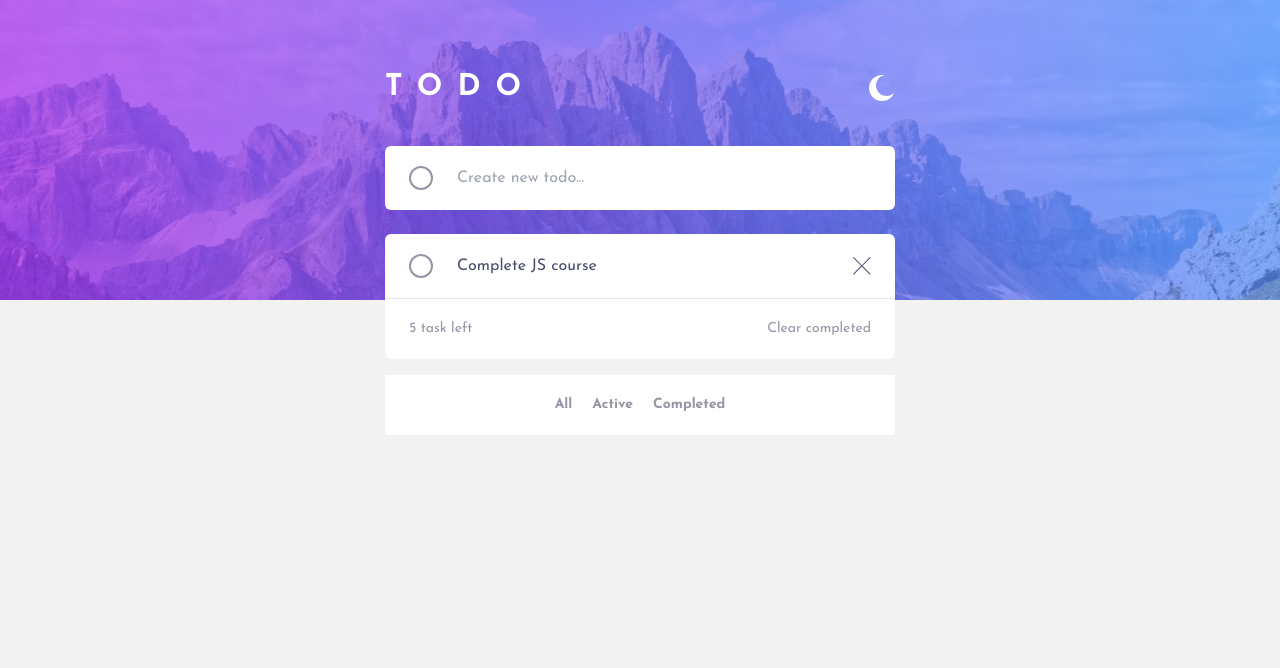
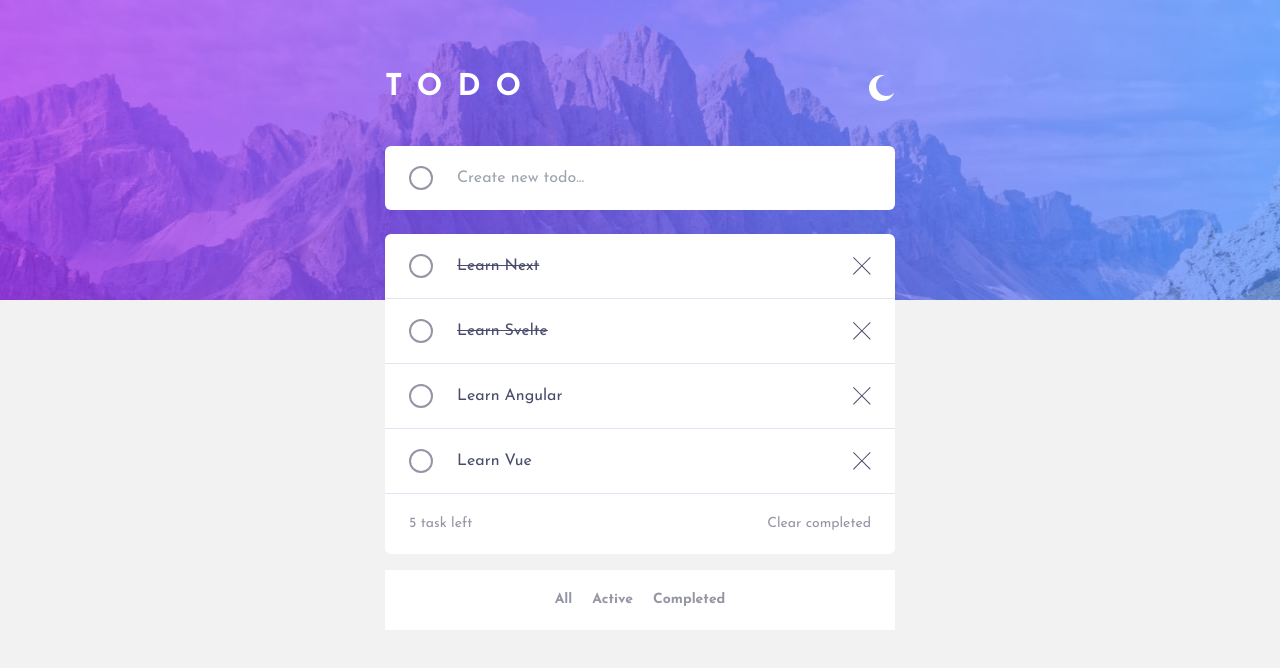
Before and after one commit to webmasterft/FrontEnd-Mentor-React-todo-app, a React (Create React App) app: page / in a window 1280 px wide. Shown: the top 668 px of the page. Built offline with nearby package versions, Linux system fonts and the light colour scheme.

Commit message:
Create Todo

```diff
--- a/src/App.js
+++ b/src/App.js
@@ -4,15 +4,48 @@ import TodoList from './components/TodoList';
 import TodoComputed from './components/TodoComputed';
 import TodoCreate from './components/TodoCreate';
 import TodoFilter from './components/TodoFilter';
+import { useState } from 'react';
+
+const initialTodos = [
+  {
+    id: 1,
+    title: 'Learn Next',
+    completed: true,
+  },
+  {
+    id: 2,
+    title: 'Learn Svelte',
+    completed: true,
+  },
+  {
+    id: 3,
+    title: 'Learn Angular',
+    completed: false,
+  },
+  {
+    id: 4,
+    title: 'Learn Vue',
+    completed: false,
+  },
+];
 
 function App() {
+  const [todos, setTodos] = useState(initialTodos);
+  const createTodo = title => {
+    const newTodo = {
+      id: Date.now(),
+      title,
+      completed: false,
+    };
+    setTodos([...todos, newTodo]);
+  };
   return (
     <>
       <div className="container mx-auto max-w-[540px]">
         <Header />
-        <TodoCreate />
+        <TodoCreate createTodo={createTodo} />
         <main>
-          <TodoList />
+          <TodoList todos={todos} />
           <TodoComputed />
           <TodoFilter />
         </main>
--- a/src/components/TodoCreate.jsx
+++ b/src/components/TodoCreate.jsx
@@ -1,14 +1,29 @@
-import React from 'react';
+import React, { useState } from 'react';
 
-const TodoCreate = () => {
+const TodoCreate = ({ createTodo }) => {
+  const [title, setTitle] = useState('');
+  const handleSubmit = e => {
+    e.preventDefault();
+    if (!title.trim()) {
+      return setTitle('');
+    }
+    createTodo(title);
+    setTitle('');
+  };
+
   return (
-    <form className="mt-[40px] mb-[24px] w-full bg-white rounded-md py-5 px-6 overflow-hidden flex items-center gap-[24px]">
+    <form
+      onSubmit={handleSubmit}
+      className="mt-[40px] mb-[24px] w-full bg-white rounded-md py-5 px-6 overflow-hidden flex items-center gap-[24px]"
+    >
       <span className="rounded-full w-[24px] h-[24px] border-2 block shrink-0 border-gray"></span>
       <input
         className="w-full text-gray outline-none"
         type="text"
         placeholder="Create new todo..."
-      ></input>
+        value={title}
+        onChange={e => setTitle(e.target.value)}
+      />
     </form>
   );
 };
--- a/src/components/TodoItem.jsx
+++ b/src/components/TodoItem.jsx
@@ -1,13 +1,16 @@
 import React from 'react';
 import CrossIcon from './icons/CrossIcon';
 
-const TodoItem = () => {
+const TodoItem = ({ todo }) => {
+  const { id, title, completed } = todo;
   return (
-    <article>
+    <article id={id}>
       <button className="flex-none">
         <span className="rounded-full w-[24px] h-[24px] border-2 block shrink-0 border-gray"></span>
       </button>
-      <p className="grow text-purple">Complete JS course</p>
+      <p className={`grow text-purple ${completed && 'line-through'}`}>
+        {title}
+      </p>
       <button className="flex-none">
         <CrossIcon />
       </button>
--- a/src/components/TodoList.jsx
+++ b/src/components/TodoList.jsx
@@ -1,10 +1,12 @@
 import React from 'react';
 import TodoItem from './TodoItem';
 
-const TodoList = () => {
+const TodoList = ({ todos }) => {
   return (
     <div className=" rounded-tl-md rounded-tr-md bg-white [&>article]:py-5 [&>article]:px-6 [&>article]:gap-[24px] [&>article]:flex [&>article]:border-b-gray3  [&>article]:border-b">
-      <TodoItem />
+      {todos.map(todo => (
+        <TodoItem key={todo.id} todo={todo} />
+      ))}
     </div>
   );
 };
```
